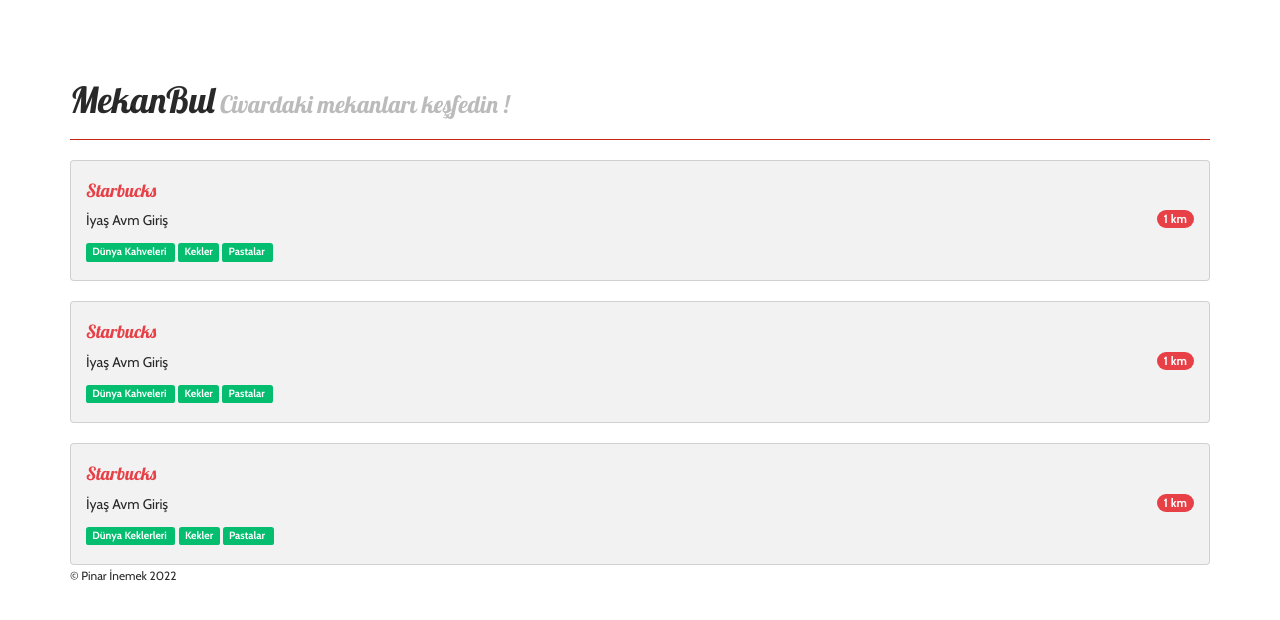
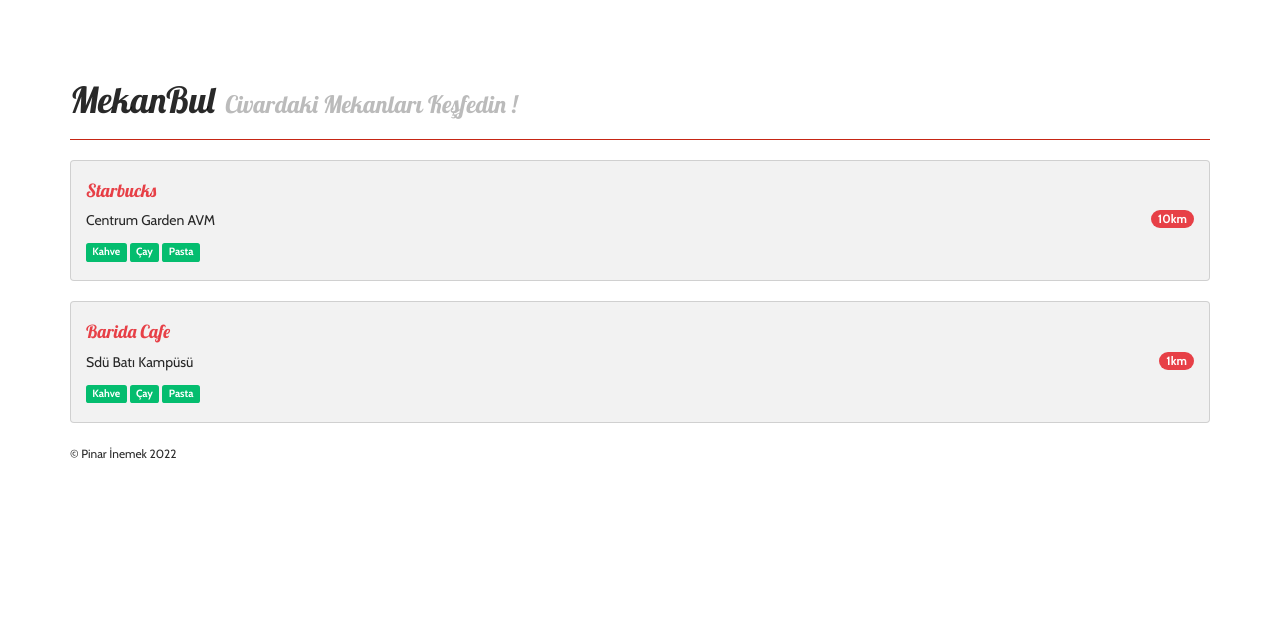
Before and after one commit to pinarinemek/mekanbul, a Node server app: page / in a window 1280 px wide. Shown: the part 52-672 px from the top of the page. Run offline with Node 20, Linux system fonts and the light colour scheme; some web fonts are replaced.

Commit message:
derssonu

```diff
--- a/app_server/controllers/mekanlar.js
+++ b/app_server/controllers/mekanlar.js
@@ -1,11 +1,77 @@
 var express = require('express');
 var router = express.Router();
 const anaSayfa = function (req , res , next) {
-    res.render('anasayfa', { title: 'Anasayfa' });
+    res.render('anasayfa',
+    { "baslik": 'Anasayfa' ,
+    "sayfaBaslik":{
+    "siteAd": "MekanBul" ,
+    "slogan" : "Civardaki Mekanları Keşfedin !"
+    },
+    "mekanlar" : [
+        {
+            "ad": "Starbucks",
+            "puan": "3",
+            "adress": "Centrum Garden AVM",
+            "imkanlar": ["Kahve", "Çay", "Pasta"],
+            "mesafe": "10km"
+        },
+        {
+            "ad": "Barida Cafe",
+            "puan": "3",
+            "adress": "Sdü Batı Kampüsü",
+            "imkanlar": ["Kahve", "Çay", "Pasta"],
+            "mesafe": "1km"
+        }
+
+    ]
+});
 }
 
+
 const mekanBilgisi = function (req , res , next) {
-    res.render('mekanbilgisi', { title: 'Mekan Bilgisi' });
+    res.render('mekanbilgisi',
+    { "baslik": 'Mekan Bilgisi',
+    "mekanBaslik" : "Starbucks",
+    "mekanDetay" : {
+        "ad": "Starbucks",
+        "puan": "3",
+        "adress": "Centrum Garden AVM",
+        "saatler": [
+            {
+                "günler": "Pazartesi - Cuma",
+                "acilis": "09:00-23:00",
+                "kapali" : "false"
+            },
+            {
+                "günler": "Cumartesi - Pazar",
+                "acilis": "08:00-22:00",
+                "kapali" : "false"
+            }
+        ],
+        "imkanlar" : ["Kahve", "Çay", "Pasta"],
+        "koordinatlar" : {
+            "enlem" : "37.7",
+            "boylam" : "30.5"
+        },
+        "yorumlar" : [
+            {
+                "yorumYapan":"Pınar inemek",
+                "yorumMetni":"Berbaaattt",
+                "tarih" : "20 Ekim 2022",
+                "puan" : "1"
+            },
+            {
+                "yorumYapan":"Anonim",
+                "yorumMetni":"Güzeeeelll",
+                "tarih" : "20 Ekim 2022",
+                "puan" : "5"
+            }
+        ]
+
+    }
+
+
+})
 }
 
 const yorumEkle = function (req , res , next) {
--- a/app_server/views/anasayfa.pug
+++ b/app_server/views/anasayfa.pug
@@ -1,73 +1,27 @@
 extends layout
+include fonksiyonlar/yildiz
 block content
+
   #banner.page-header
     .row
       .col-lg-6
         h1
-          | MekanBul
-          small &nbsp;Civardaki mekanları keşfedin !
+          | #{sayfaBaslik.siteAd}
+          small &nbsp; #{sayfaBaslik.slogan}
   .row
-    .row-list-group
-    .col-xs-12.col-sm-12
-      .col-xs-12.list-group-item
-        h4
-          a(href="/mekan") Starbucks
-          small &nbsp;
-          span.glyphicon.glyphicon-star
-          span.glyphicon.glyphicon-star
-          span.glyphicon.glyphicon-star
-          span.glyphicon.glyphicon-star
-          span.glyphicon.glyphicon-star-empty
-        span.badge.pull-right.bagde-default 1 km
-        p.address İyaş Avm Giriş
-        p
-          span.label.label-warning Dünya Kahveleri
-          | &nbsp;
-          span.label.label-warning Kekler
-          | &nbsp;
-          span.label.label-warning Pastalar
-          | &nbsp;
-  | &nbsp;
-  .row
-    .row-list-group
-    .col-xs-12.col-sm-12
-      .col-xs-12.list-group-item
-        h4
-          a(href="/mekan") Starbucks
-          small &nbsp;
-          span.glyphicon.glyphicon-star
-          span.glyphicon.glyphicon-star
-          span.glyphicon.glyphicon-star
-          span.glyphicon.glyphicon-star
-          span.glyphicon.glyphicon-star-empty
-        span.badge.pull-right.bagde-default 1 km
-        p.address İyaş Avm Giriş
-        p
-          span.label.label-warning Dünya Kahveleri
-          | &nbsp;
-          span.label.label-warning Kekler
-          | &nbsp;
-          span.label.label-warning Pastalar
-          | &nbsp;
-  | &nbsp;
-  .row
-    .row-list-group
-    .col-xs-12.col-sm-12
-      .col-xs-12.list-group-item
-        h4
-          a(href="/mekan") Starbucks
-          small &nbsp;
-          span.glyphicon.glyphicon-star
-          span.glyphicon.glyphicon-star
-          span.glyphicon.glyphicon-star
-          span.glyphicon.glyphicon-star
-          span.glyphicon.glyphicon-star-empty
-        span.badge.pull-right.bagde-default 1 km
-        p.address İyaş Avm Giriş
-        p
-          span.label.label-warning Dünya Keklerleri
-          | &nbsp;
-          span.label.label-warning Kekler
-          | &nbsp;
-          span.label.label-warning Pastalar
-          | &nbsp;
+    each mekan in mekanlar
+      .row-list-group
+      .col-xs-12.col-sm-12
+        .col-xs-12.list-group-item
+          h4
+            a(href="/mekan") #{mekan.ad}
+            small &nbsp;
+            +puanOlustur(mekan.puan)
+          span.badge.pull-right.bagde-default #{mekan.mesafe}
+          p.address #{mekan.adress}
+          p
+            each imkan in mekan.imkanlar
+              span.label.label-warning #{imkan}
+              | &nbsp;
+
+        | &nbsp;
--- /dev/null
+++ b/app_server/views/fonksiyonlar/yildiz.pug
@@ -0,0 +1,5 @@
+mixin puanOlustur(puan)
+    -for(var i=1 ; i<=puan ; i++)
+        span.glyphicon.glyphicon-star
+    -for(var i=puan ; i<5 ; i++)
+        span.glyphicon.glyphicon-star-empty
--- a/app_server/views/layout.pug
+++ b/app_server/views/layout.pug
@@ -2,7 +2,7 @@
 html
   head
     meta(name='viewport', content='width=device-width, initial-scale=1')
-    title= title
+    title= baslik
     link(rel='stylesheet', href='/bootstrap/css/bootstrap.css')
   body
     .navbar-default.navbar.navbar.fixed-top
```
Also changed, not shown: app_server/views/mekanbilgisi.pug (+3 -6 lines).
